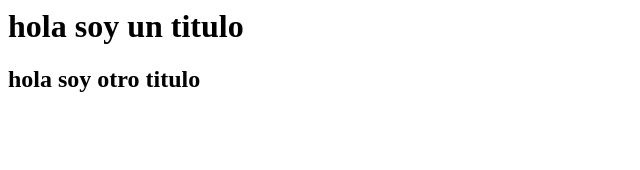
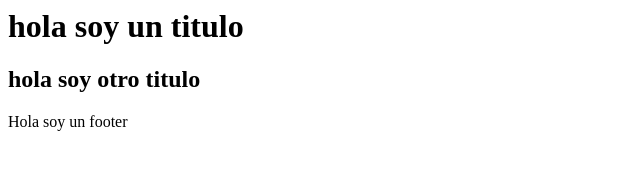
Before and after one commit to ivannponcee/gitbranch, a plain HTML site: page index.html in a window 1280 px wide. Shown: the whole page, without its empty margins (0-640 px from the left). Drawn offline with Linux system fonts and the light colour scheme.

Commit message:
agregue unn footer

```diff
--- a/index.html
+++ b/index.html
@@ -3,5 +3,6 @@
     <body>
         <h1>hola soy un titulo</h1>
         <h2>hola soy otro titulo</h2>
+        <footer>Hola soy un footer</footer>
     </body>
 </html>
```
